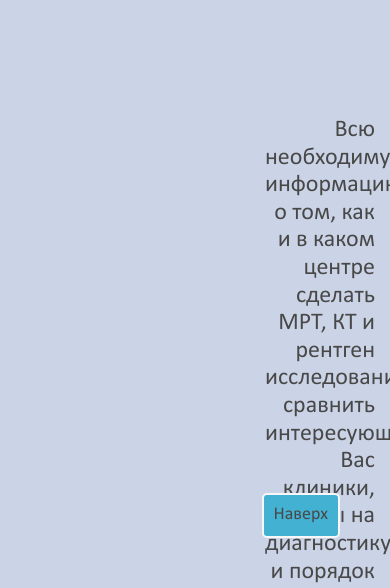
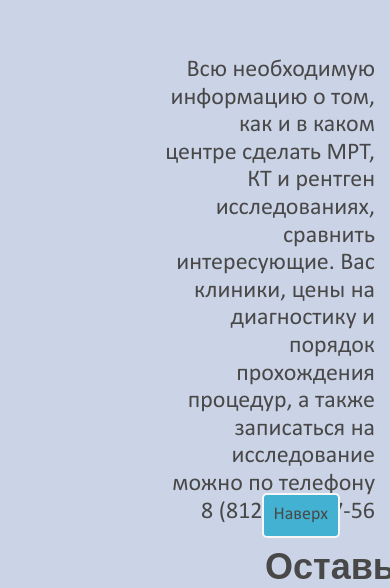
Before and after one commit to olga-forforce/forforce_qa, a website: page main.html in a window 390 px wide. Shown: the part 256-844 px from the top of the page. Drawn offline with nearby package versions, Linux system fonts and the light colour scheme.

Commit message:
'homework15.07'

```diff
--- a/styles/style.css
+++ b/styles/style.css
@@ -131,6 +131,7 @@
 }
 @media screen and (max-width: 1200px){
     .banner {
+        padding-top: 60px;
         background-image:none;
     }
 }
@@ -147,13 +148,13 @@
 @media screen and (max-width: 1200px){
     .banner__text {
         padding-bottom: 40px;
-        padding-left: 350px;
+        padding-left: 150px;
     }
 }
 @media screen and (max-width: 960px){
     .banner__text {
         padding-bottom: 20px;
-        padding-left: 250px;
+        padding-left: 150px;
     }
 }
 .banner__name{
```
